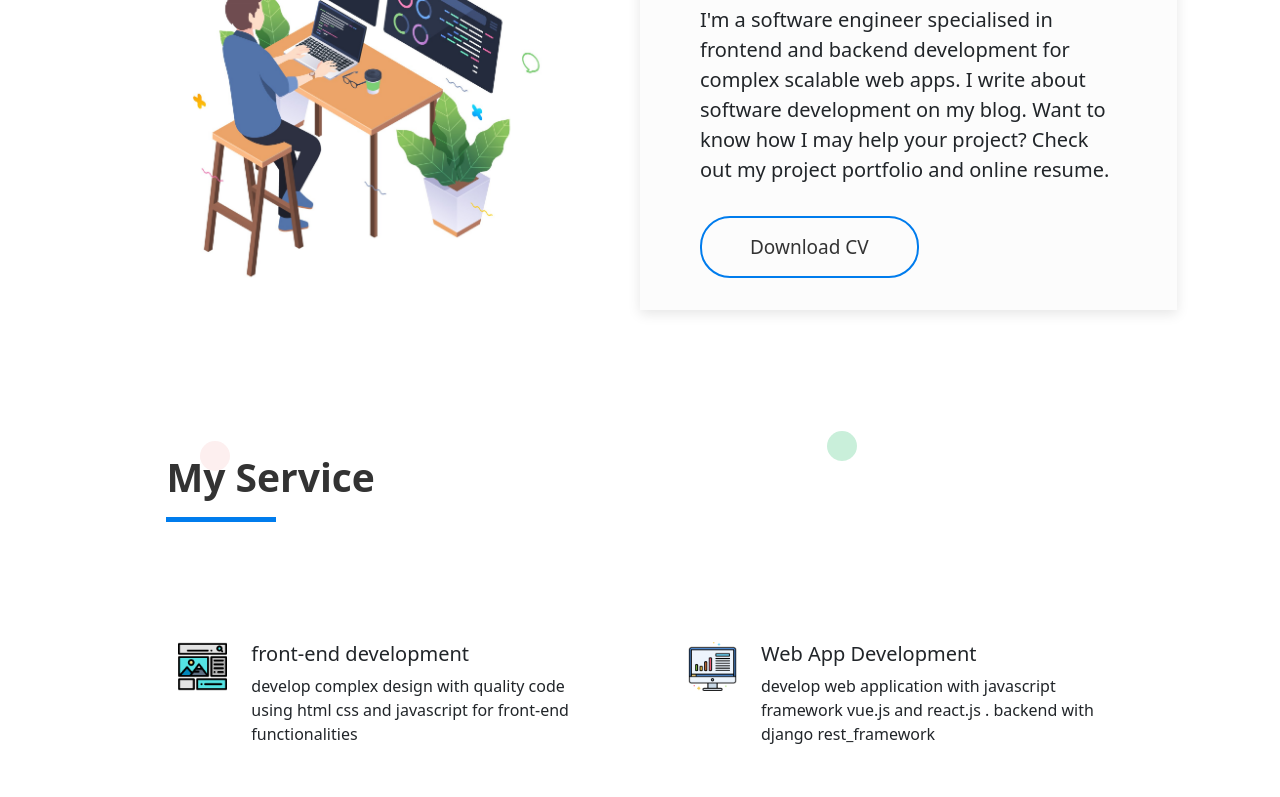
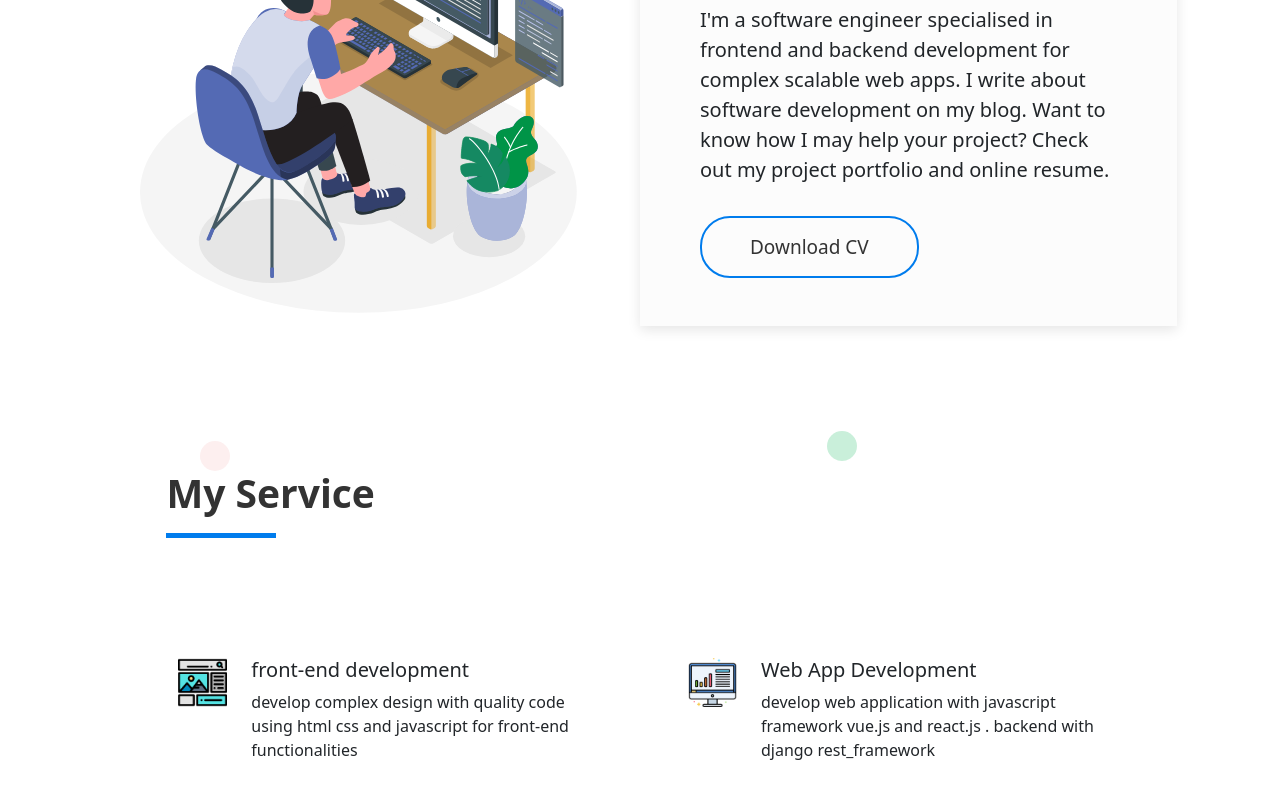
Before and after one commit to anfasmehaboob/my-protfolio-online, a plain HTML site: page index.html in a window 1280 px wide. Shown: the part 303-1100 px from the top of the page. Drawn offline with nearby package versions, Linux system fonts and the light colour scheme.

Commit message:
svg change

```diff
--- a/index.html
+++ b/index.html
@@ -93,7 +93,7 @@
         <div class="container-fluid ">
             <div class="row justify-content-between">
                 <div class="col-lg-6  img_container mt-5">
-                    <img  src="./img/anfas.jpg" alt="">
+                    <img  src="./img/Programming-amico.svg" alt="">
                 </div>
                 <div class="col-lg-6  content_container mt-5 ">
                     <div class="contain pt-4 px-5 pb-5">
```
Also changed, not shown: img/Programming-amico.svg (added).
